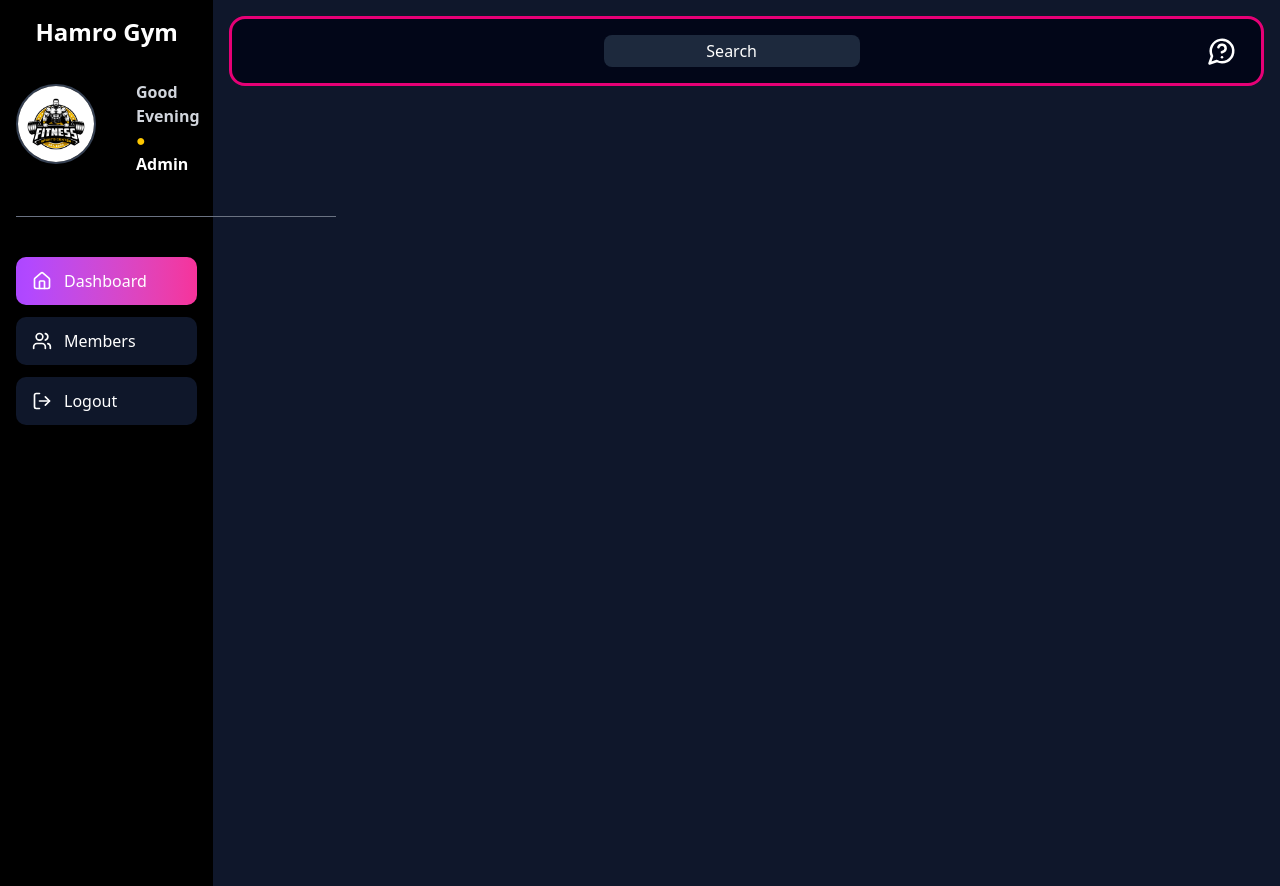
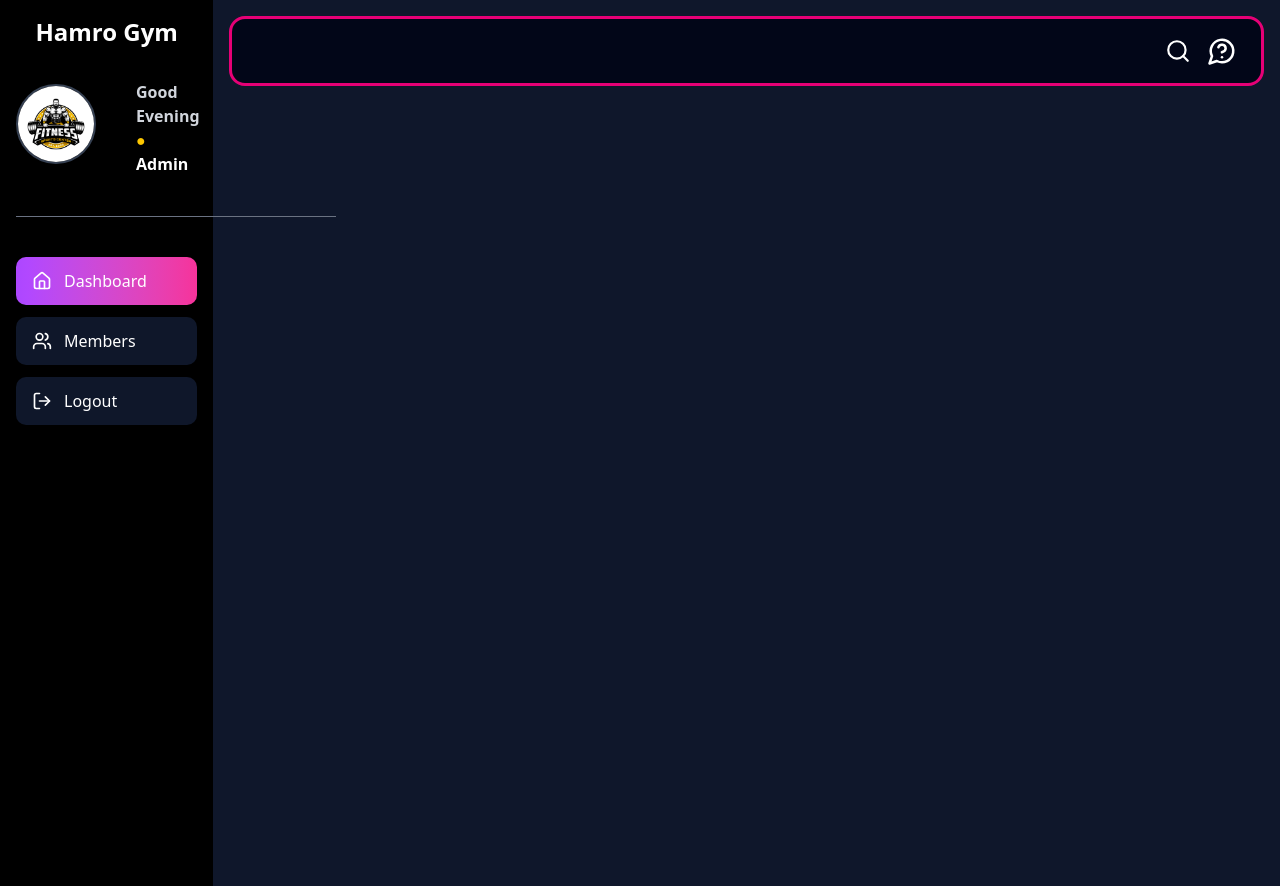
Before and after one commit to razace50/gym-front, a React (Vite) app: page /members in a window 1280 px wide. Built offline with nearby package versions, Linux system fonts and the light colour scheme.

Commit message:
updated navibar

```diff
--- a/src/components/DashboardComponents/Navibar.tsx
+++ b/src/components/DashboardComponents/Navibar.tsx
@@ -1,23 +1,83 @@
-import React from 'react'
-import {  Menu, MessageCircleQuestionIcon, } from 'lucide-react';
+import React, { useState, useRef, useEffect } from 'react';
+import { Menu, MessageCircleQuestionIcon, Search } from 'lucide-react';
 
-interface NavibarProps{
+interface NavibarProps {
   toggleSidebar?: () => void;
 }
 
-export default function Navibar({toggleSidebar}: NavibarProps) {
+export default function Navibar({ toggleSidebar }: NavibarProps) {
+  const [showSearch, setShowSearch] = useState(false);
+  const [searchQuery, setSearchQuery] = useState('');
+  const searchRef = useRef<HTMLDivElement>(null);
+
+  // 👇 Close search bar when clicking outside
+  useEffect(() => {
+    const handleClickOutside = (event: MouseEvent) => {
+      if (searchRef.current && !searchRef.current.contains(event.target as Node)) {
+        setShowSearch(false);
+        setSearchQuery('');
+      }
+    };
+    if (showSearch) {
+      document.addEventListener('mousedown', handleClickOutside);
+    }
+    return () => document.removeEventListener('mousedown', handleClickOutside);
+  }, [showSearch]);
+
+  // 👇 Simulated “search” action (replace with API/filter logic)
+  useEffect(() => {
+    if (searchQuery.trim() !== '') {
+      console.log('Searching for:', searchQuery);
+    }
+  }, [searchQuery]);
+
   return (
-   <div>
-    {/* Header Bar */}
-    <div className='w-full h-[70px] bg-slate-950 rounded-2xl flex items-center  justify-between px-6 border-[3px] border-pink-600 p-4'>
-        <Menu className='text-white cursor-pointer lg:hidden' size={30}
-        onClick={toggleSidebar}/>
-        <input className='w-64 h-6 bg-slate-800 ml-auto text-center text-white placeholder-white font-2xl rounded-md font-2xl outline-none px-2 py-4'
-            placeholder='Search'/>
-        <MessageCircleQuestionIcon className='text-white ml-auto' size={30}
+    <div>
+      {/* Header Bar */}
+      <div className="w-full h-[70px] bg-slate-950 rounded-2xl flex items-center justify-between px-6 border-[3px] border-pink-600 p-4">
+
+        {/* Menu Icon (mobile only) */}
+        <Menu
+          className="text-white cursor-pointer lg:hidden"
+          size={30}
+          onClick={toggleSidebar}
         />
+
+        {/* Mobile Search Section */}
+        <div className="relative ml-auto " ref={searchRef}>
+          {/* Search Icon (when closed) */}
+          {!showSearch && (
+            <Search
+              className="text-white cursor-pointer"
+              size={26}
+              onClick={() => setShowSearch(true)}
+            />
+          )}
+
+          {/* Search Input (when open) */}
+          {showSearch && (
+            <div className="relative">
+              {/* Input field */}
+              <input
+                type="text"
+                value={searchQuery}
+                onChange={(e) => setSearchQuery(e.target.value)}
+                placeholder="Search..."
+                autoFocus
+                className="lg:w-56 sm:w-auto h-9 bg-slate-800 text-white placeholder-white rounded-md pl-9 pr-3 outline-none border border-pink-500 transition-all duration-300"
+              />
+              {/* Search icon inside input */}
+              <Search
+                size={20}
+                className="absolute right-2 top-1/2 -translate-y-1/2 text-white cursor-pointer"
+              />
+            </div>
+          )}
+        </div>
+
+        {/* Message Icon (always visible) */}
+        <MessageCircleQuestionIcon className="text-white ml-4" size={30} />
+      </div>
     </div>
-
-   </div>
   );
-};
+}
```
